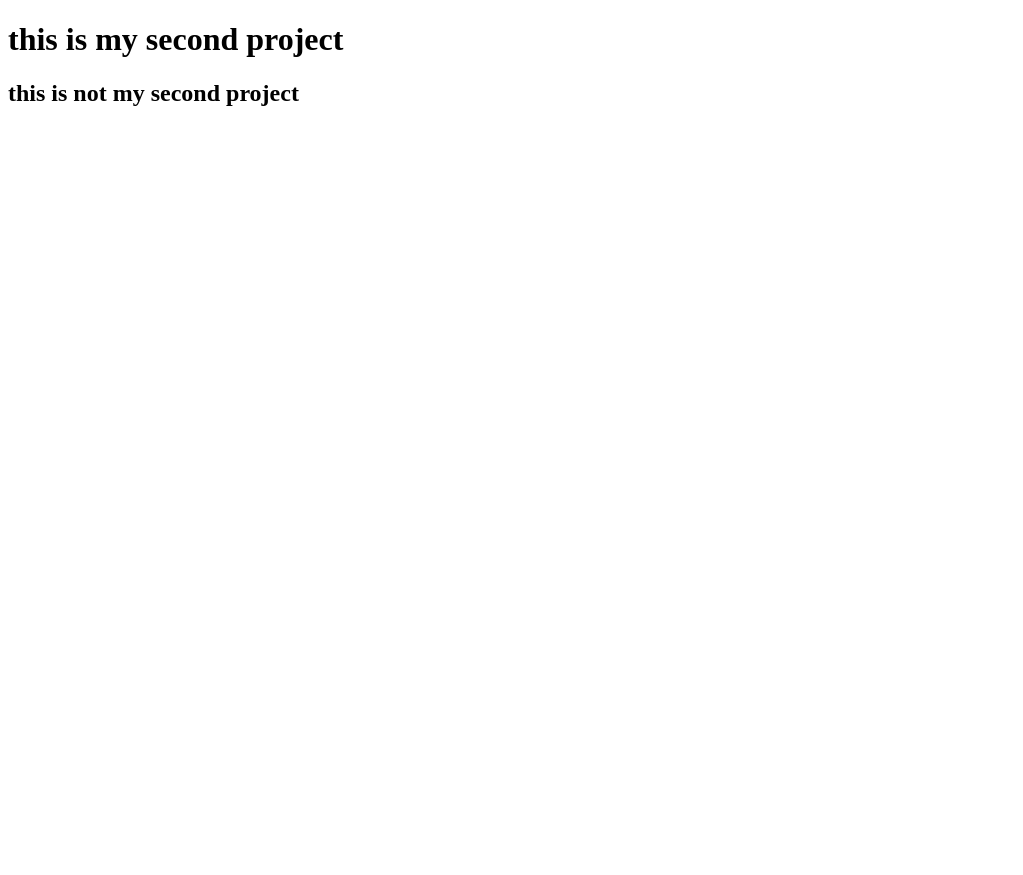
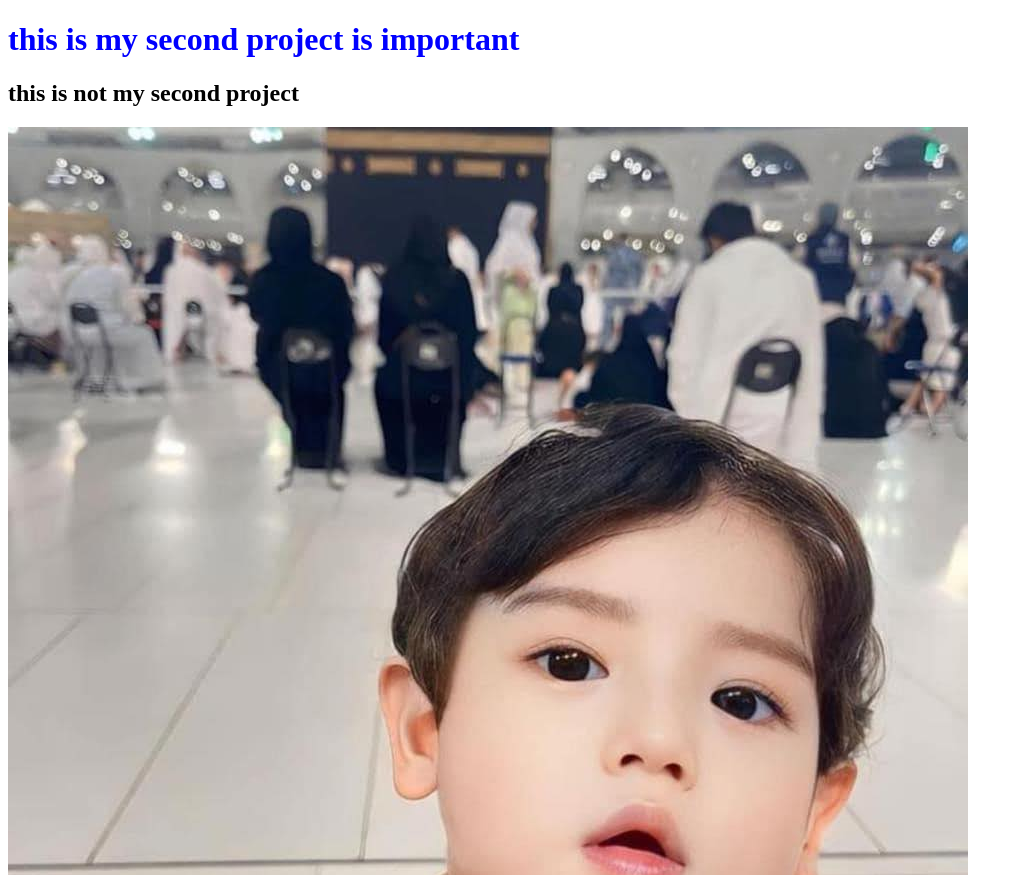
Before and after one commit to saimaabbasjerin/my.second.repo, a plain HTML site: page index.html in a window 1280 px wide. Shown: the top 875 px of the page, without its empty margins (0-1023 px from the left). Before the commit the page ends 800 px from the top, so only its background shows below. Drawn offline with Linux system fonts and the light colour scheme.

Commit message:
image aded

```diff
--- a/index.html
+++ b/index.html
@@ -4,13 +4,14 @@
     <meta charset="UTF-8">
     <meta name="viewport" content="width=device-width, initial-scale=1.0">
     <title>my second git repo</title>
-
+    <link rel="stylesheet" href="style.css">
 
 
 </head>
 <body>
-     <h1>this is my second project</h1>
+     <h1>this is my second project is important</h1>
      <h2>this is not my second project</h2>
+     <img src="429582157_1195998778435660_6594698889855648170_n.jpg" alt="">
 </body>
 
 </html>
--- a/style.css
+++ b/style.css
@@ -0,0 +1,3 @@
+h1{
+    color:blue;
+}
```
Also changed, not shown: 429582157_1195998778435660_6594698889855648170_n.jpg (added).
